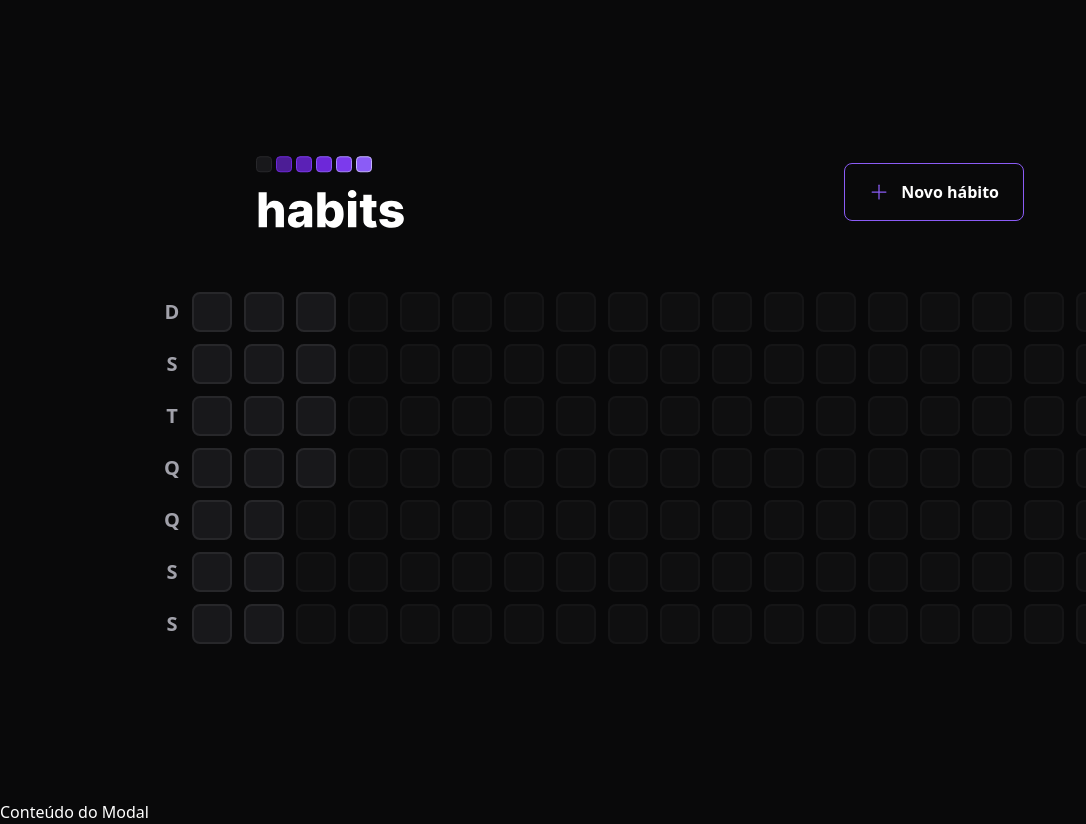
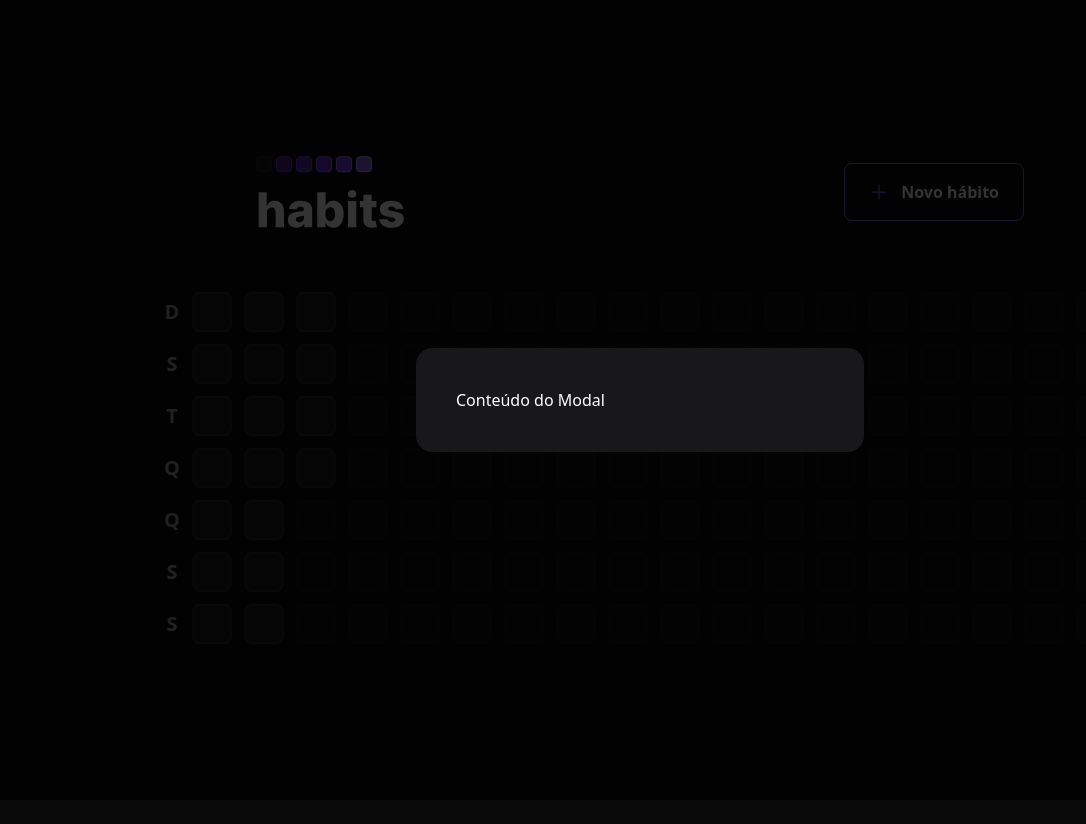
Before and after one commit to carlosmsv/NLW-Setup-FE, a React (Vite) app: page / in a window 1280 px wide. Both pictures are taken after a click on the button "Novo hábito". Shown: the whole page, without its empty margins (0-1086 px from the left). After the commit the page ends 800 px from the top, so only its background shows below. Built offline with nearby package versions, Linux system fonts and the light colour scheme.

Commit message:
stylizing dialog

```diff
--- a/src/components/Header.tsx
+++ b/src/components/Header.tsx
@@ -19,9 +19,9 @@
 
         {/* Portal to place the modal content outside of Header, because it's supposed to be on the Body */}
         <Dialog.Portal>
-          <Dialog.Overlay />
+          <Dialog.Overlay className="w-screen h-screen bg-black/80 fixed inset-0"/>
 
-          <Dialog.Content>
+          <Dialog.Content className="absolute p-10 bg-zinc-900 rounded-2xl w-full max-w-md top-1/2 left-1/2 -translate-x-1/2 -translate-y-1/2">
             Conteúdo do Modal
           </Dialog.Content>
         </Dialog.Portal>
```
